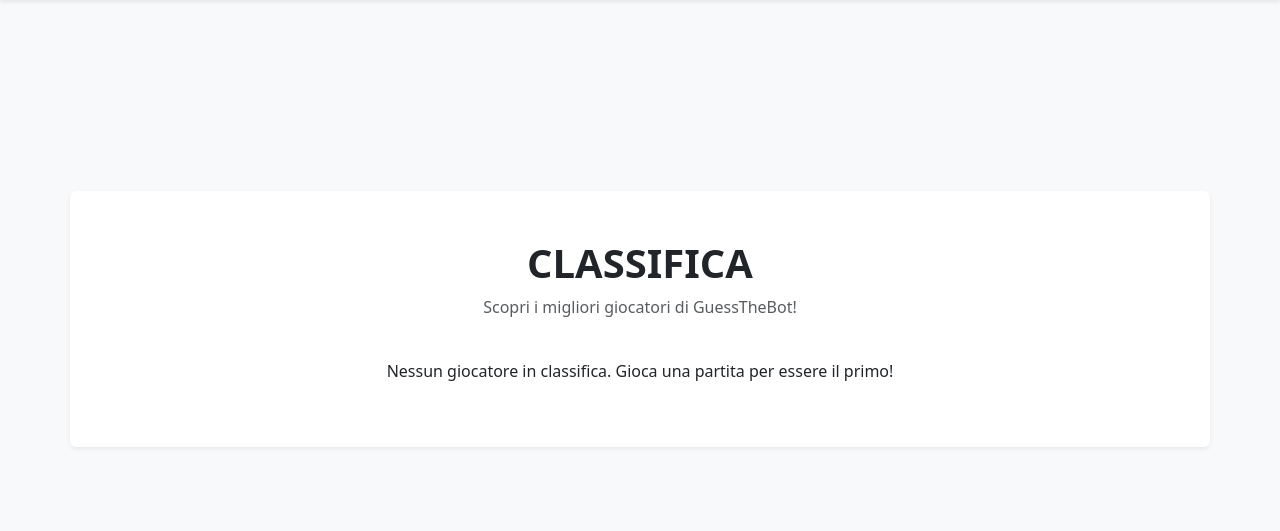
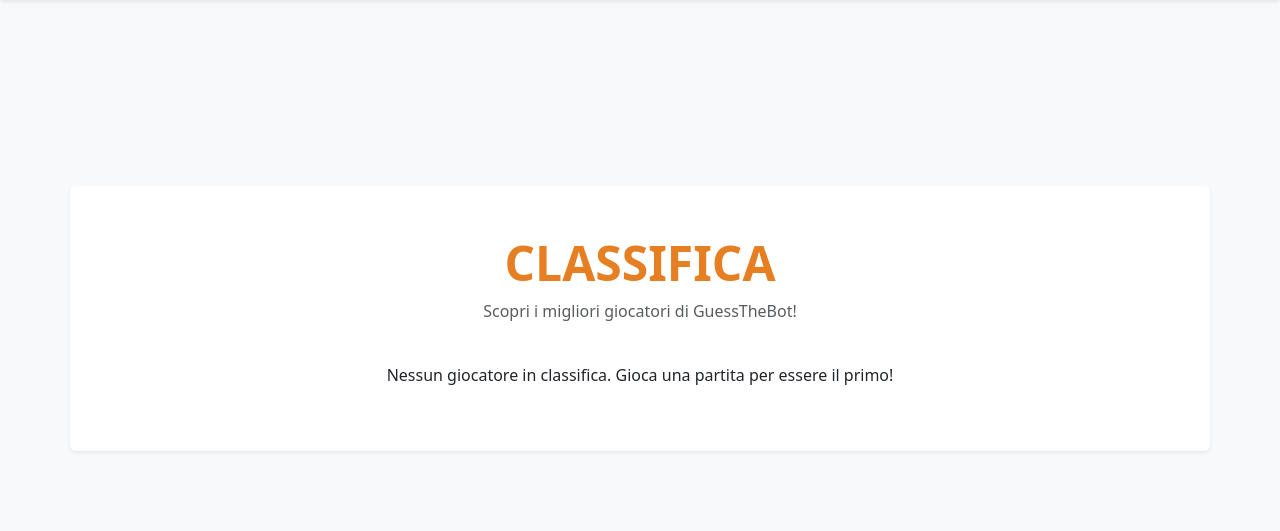
Before and after one commit to sofialottii/GuessTheBot, a PHP site: page /php/classifica.php in a window 1280 px wide. Shown: the part 67-598 px from the top of the page. Run offline with PHP 8.4, Linux system fonts and the light colour scheme; data that the repository does not hold is empty.

Commit message:
Refactoring

```diff
--- a/assets/css/style.css
+++ b/assets/css/style.css
@@ -67,8 +67,8 @@ a[href="aggiungiInfografica.php"] {
     margin-right: 8px;
 }
 
-main > div > div {
-    background-color: var(--colore-contenitore) !important;
+.colore-primario {
+    color: var(--colore-primario);
 }
 
 button, li input[type="submit"] {
@@ -293,7 +293,6 @@ button:active, li input[type="submit"]:active, .bottone:active {
 
 .card-body-link:hover {
     background-color: #f8f9fa;
-    /* Un grigio leggero al passaggio del mouse */
 }
 
 
--- a/template/base.php
+++ b/template/base.php
@@ -4,7 +4,7 @@
         <meta charset="UTF-8">
         <meta name="viewport" content="width=device-width, initial-scale=1.0">
         <title><?php echo $templateParams["titolo"]; ?></title>
-        <link rel="stylesheet" type="text/css" href="../assets/css/style.css?v=4631" />
+        <link rel="stylesheet" type="text/css" href="../assets/css/style.css?v=1631" />
 
         <link rel="icon" type="image/png" href="../assets/logo.png">
         <script src="https://cdn.jsdelivr.net/npm/bootstrap@5.3.3/dist/js/bootstrap.bundle.min.js" integrity="sha384-YvpcrYf0tY3lHB60NNkmXc5s9fDVZLESaAA55NDzOxhy9GkcIdslK1eN7N6jIeHz" crossorigin="anonymous"></script>
--- a/template/contenutoClassifica.php
+++ b/template/contenutoClassifica.php
@@ -2,7 +2,7 @@
     <div class="card-body p-4 p-md-5 row">
 
         <div class="text-center mb-4">
-            <h1 class="fw-bold text-uppercase">Classifica</h1>
+            <h1 class="fw-bold text-uppercase display-5 colore-primario">Classifica</h1>
             <p class="text-muted">Scopri i migliori giocatori di GuessTheBot!</p>
         </div>
 
@@ -11,7 +11,7 @@
         <?php else: ?>
 
         <div class="table-responsive">
-            <table class="table table-striped table-hover align-middle">
+            <table class="table table-striped table-hover align-middle" >
                 <thead class="table-dark">
                     <tr>
                         <th scope="col" class="text-center">Pos.</th>
--- a/template/contenutoGioco.php
+++ b/template/contenutoGioco.php
@@ -1,6 +1,6 @@
 <div class="col-10 col-md-11 col-lg mb-4">
     <div class="text-center mb-4">
-        <h1 class="fw-bold p-3 display-5">GUESS THE BOT</h1>
+        <h1 class="fw-bold p-3 display-5 my-3">GUESS THE BOT</h1>
         <div class="row">
             <div class="col-6">
                 <span class="badge bg-primary fs-6">Round <span id="current-round"><?php echo $_SESSION["currentRound"] >= 10 ? "10" : $_SESSION["currentRound"]; ?></span>/10</span>
--- a/template/contenutoLogin.php
+++ b/template/contenutoLogin.php
@@ -1,14 +1,14 @@
 <div class="col-10 col-md-11 col-lg-10 mb-4 card shadow-sm border-0">
     <div class="card-body p-4 p-md-5 text-center row justify-content-center">
 
-        <h1 class="mb-4">AREA RISERVATA</h1>
+        <h1 class="mb-4 fw-bold display-5">AREA RISERVATA</h1>
         <?php if(isset($templateParams["errorelogin"])): ?>
         <p class="text-danger"><?php echo $templateParams["errorelogin"]; ?></p>
         <?php endif; ?>
 
         <form action="#" method="POST" class="col-8" >
             <ul class="p-0 form list-unstyled">
-                <li>
+                <li class="mb-4">
                     <label for="username" class="form-label">Username</label>
                     <input type="text" id="username" name="username" class="form-control" autocomplete="on" />
                 </li>
```
Also changed, not shown: assets/images/68cc29fe15e4f5.51266155.jpg (deleted).
